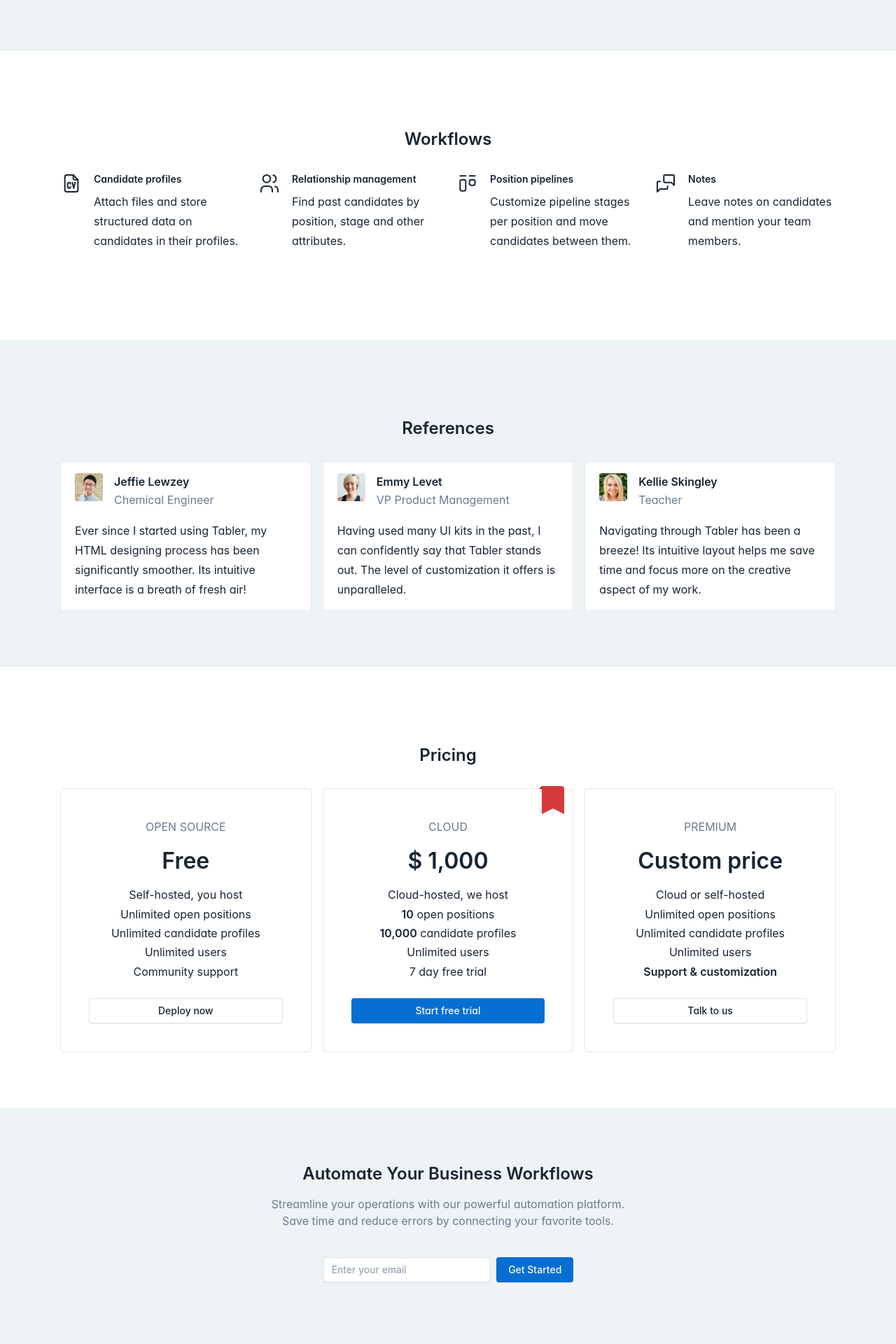
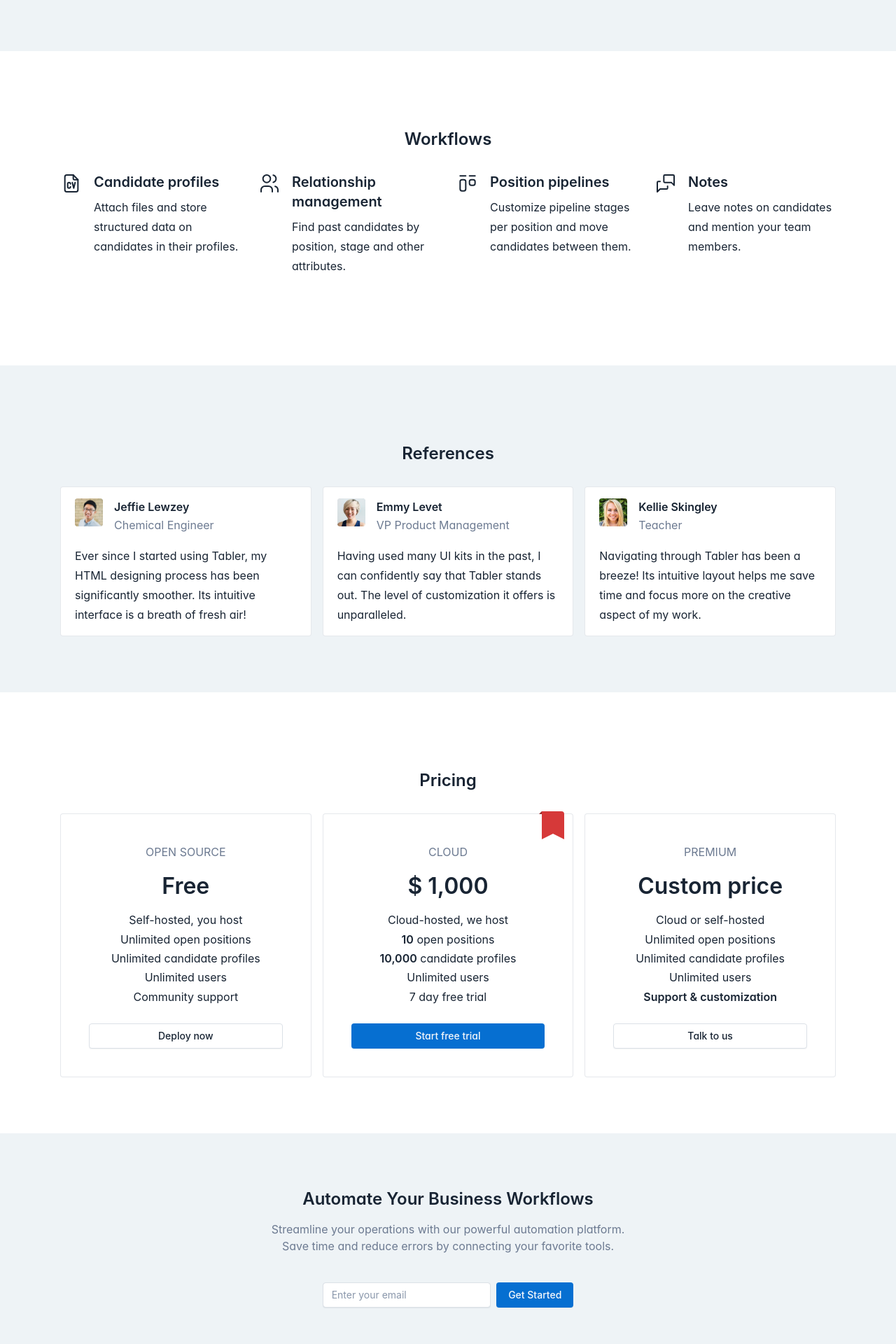
Before and after one commit to olegp/ionsquare.com, a Jekyll site: the page built from site/index.html, in a window 1280 px wide. Shown: the part 857-2777 px from the top of the page at 70% size. Built offline with Jekyll 4.4.1, drawn with Linux system fonts in a browser that asks for light colours.

Commit message:
fixed heading order

```diff
--- a/site/_includes/index/advantages.html
+++ b/site/_includes/index/advantages.html
@@ -1,4 +1,4 @@
-<h2 class="text-center my-5 section-title">Advantages</h2>
+<h1 class="text-center my-5 section-title">Advantages</h1>
 
 <div class="row items-center text-center g-lg-10">
   <div class="col-md-6 col-lg">
--- a/site/_includes/index/form.html
+++ b/site/_includes/index/form.html
@@ -1,5 +1,6 @@
 <div class="text-center">
   <h1 class="section-title mb-3">Automate Your Business Workflows</h1>
+
   <p class="section-description mb-6">
     Streamline your operations with our powerful automation platform.<br>
     Save time and reduce errors by connecting your favorite tools.
--- a/site/_includes/index/pricing.html
+++ b/site/_includes/index/pricing.html
@@ -1,4 +1,4 @@
-<h2 class="text-center my-5 section-title">Pricing</h2>
+<h1 class="text-center my-5 section-title">Pricing</h1>
 
 <div class="row row-cards">
   <div class="col-lg-4">
--- a/site/_includes/index/references.html
+++ b/site/_includes/index/references.html
@@ -1,4 +1,4 @@
-<h2 class="text-center my-5 section-title">References</h2>
+<h1 class="text-center my-5 section-title">References</h1>
 
 <div class="row">
   {% for reference in site.data.references %}
--- a/site/_includes/index/referral.html
+++ b/site/_includes/index/referral.html
@@ -1,5 +1,6 @@
 <div class="text-center">
-  <h3 class="h1">Referral Program</h3>
+  <h1 class="section-title">Referral Program</h1>
+
   <p class="text-secondary">Lorem ipsum dolor sit amet consectetur adipisicing elit. Sunt, ipsa? Voluptates sunt, ipsum esse quis obcaecati atque placeat consectetur beatae, tenetur ducimus iure minima expedita recusandae doloribus nam. Pariatur, facilis?</p>
   <div class="btn-list justify-content-center mt-6">
 <a href="#" class="btn btn-primary btn-2">
--- a/site/_includes/index/workflows.html
+++ b/site/_includes/index/workflows.html
@@ -1,11 +1,11 @@
-<h2 class="text-center my-5 section-title">Workflows</h2>
+<h1 class="text-center my-5 section-title">Workflows</h1>
 
 <div class="row row-cols-1 row-cols-sm-2 row-cols-md-3 row-cols-lg-4 g-4 mb-5">
 
   <div class="col d-flex align-items-start">
     <span><svg xmlns="http://www.w3.org/2000/svg" width="24" height="24" viewBox="0 0 24 24" fill="none" stroke="currentColor" stroke-width="2" stroke-linecap="round" stroke-linejoin="round" class="icon icon-tabler icons-tabler-outline icon-tabler-file-cv"><path stroke="none" d="M0 0h24v24H0z" fill="none"></path><path d="M14 3v4a1 1 0 0 0 1 1h4"></path><path d="M17 21h-10a2 2 0 0 1 -2 -2v-14a2 2 0 0 1 2 -2h7l5 5v11a2 2 0 0 1 -2 2z"></path><path d="M11 12.5a1.5 1.5 0 0 0 -3 0v3a1.5 1.5 0 0 0 3 0"></path><path d="M13 11l1.5 6l1.5 -6"></path></svg></span>
     <div>
-      <h4 class="fw-bold mb-2">Candidate profiles</h4>
+      <h2 class="fw-bold mb-2">Candidate profiles</h2>
       <p>Attach files and store structured data on candidates in their profiles.</p>
     </div>
   </div>
@@ -13,7 +13,7 @@
   <div class="col d-flex align-items-start">
     <span><svg xmlns="http://www.w3.org/2000/svg" width="24" height="24" viewBox="0 0 24 24" fill="none" stroke="currentColor" stroke-width="2" stroke-linecap="round" stroke-linejoin="round" class="icon icon-tabler icons-tabler-outline icon-tabler-users"><path stroke="none" d="M0 0h24v24H0z" fill="none"></path><path d="M9 7m-4 0a4 4 0 1 0 8 0a4 4 0 1 0 -8 0"></path><path d="M3 21v-2a4 4 0 0 1 4 -4h4a4 4 0 0 1 4 4v2"></path><path d="M16 3.13a4 4 0 0 1 0 7.75"></path><path d="M21 21v-2a4 4 0 0 0 -3 -3.85"></path></svg></span>
     <div>
-      <h4 class="fw-bold mb-2">Relationship management</h4>
+      <h2 class="fw-bold mb-2">Relationship management</h2>
       <p>Find past candidates by position, stage and other attributes.</p>
     </div>
   </div>
@@ -21,7 +21,7 @@
   <div class="col d-flex align-items-start">
     <span><svg xmlns="http://www.w3.org/2000/svg" width="24" height="24" viewBox="0 0 24 24" fill="none" stroke="currentColor" stroke-width="2" stroke-linecap="round" stroke-linejoin="round" class="icon icon-tabler icons-tabler-outline icon-tabler-layout-kanban"><path stroke="none" d="M0 0h24v24H0z" fill="none"></path><path d="M4 4l6 0"></path><path d="M14 4l6 0"></path><path d="M4 8m0 2a2 2 0 0 1 2 -2h2a2 2 0 0 1 2 2v8a2 2 0 0 1 -2 2h-2a2 2 0 0 1 -2 -2z"></path><path d="M14 8m0 2a2 2 0 0 1 2 -2h2a2 2 0 0 1 2 2v2a2 2 0 0 1 -2 2h-2a2 2 0 0 1 -2 -2z"></path></svg></span>
     <div>
-      <h4 class="fw-bold mb-2">Position pipelines</h4>
+      <h2 class="fw-bold mb-2">Position pipelines</h2>
       <p>Customize pipeline stages per position and move candidates between them.</p>
     </div>
   </div>
@@ -29,7 +29,7 @@
   <div class="col d-flex align-items-start">
     <span><svg xmlns="http://www.w3.org/2000/svg" width="24" height="24" viewBox="0 0 24 24" fill="none" stroke="currentColor" stroke-width="2" stroke-linecap="round" stroke-linejoin="round" class="icon icon-tabler icons-tabler-outline icon-tabler-messages"><path stroke="none" d="M0 0h24v24H0z" fill="none"></path><path d="M21 14l-3 -3h-7a1 1 0 0 1 -1 -1v-6a1 1 0 0 1 1 -1h9a1 1 0 0 1 1 1v10"></path><path d="M14 15v2a1 1 0 0 1 -1 1h-7l-3 3v-10a1 1 0 0 1 1 -1h2"></path></svg></span>
     <div>
-      <h4 class="fw-bold mb-2">Notes</h4>
+      <h2 class="fw-bold mb-2">Notes</h2>
       <p>Leave notes on candidates and mention your team members.</p>
     </div>
   </div>
```
